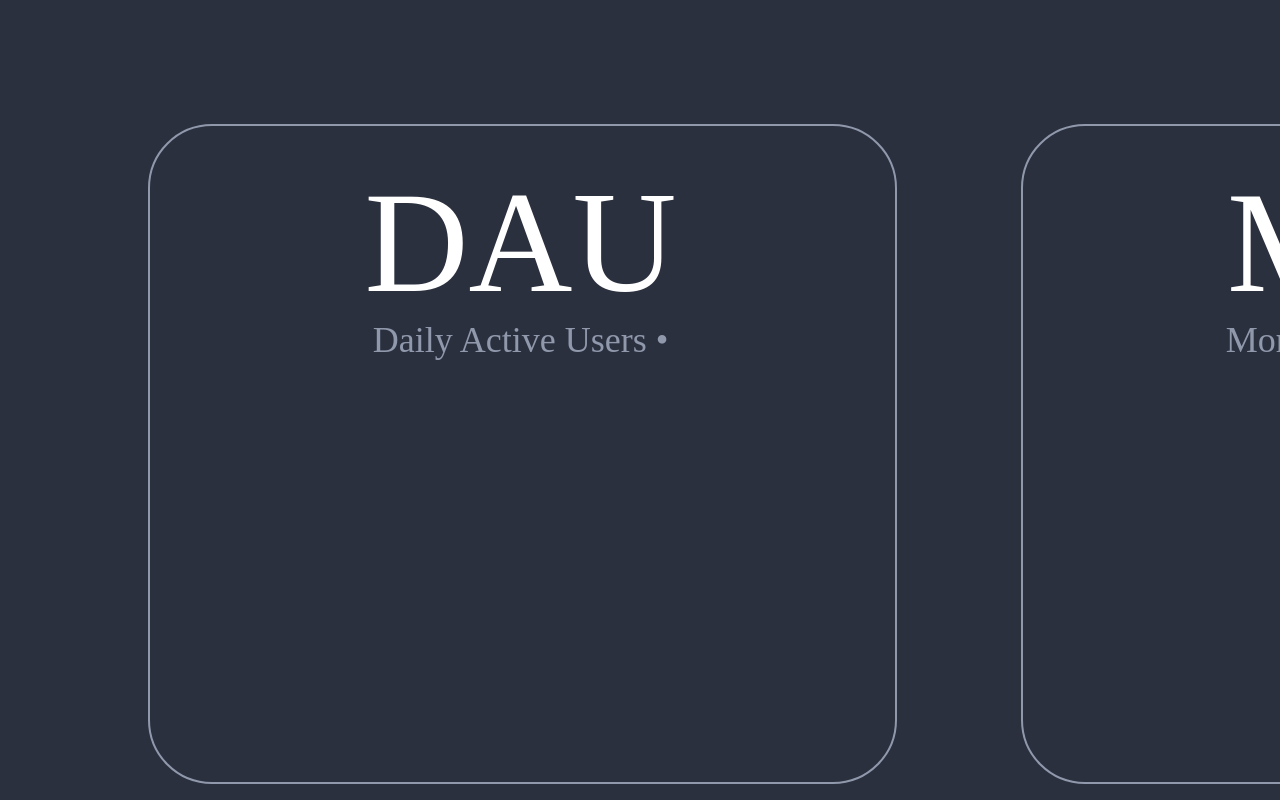
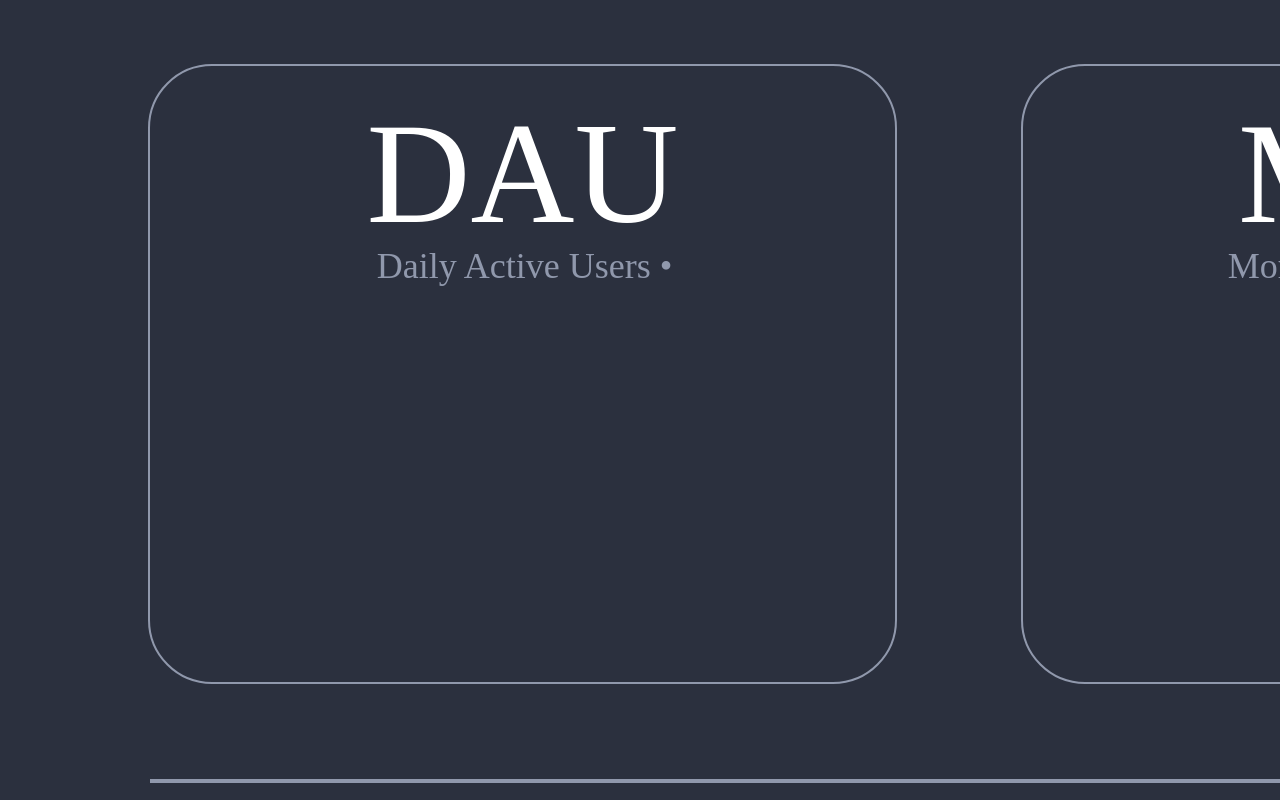
Before and after one commit to NestorLAVR/UsersActive, a Django app: template UsersAuth/templates/showusers/howmanyusers.html in a window 1280 px wide. Run offline with Django 3.2, Linux system fonts and the light colour scheme; the template is opened without the code that fills it, so the values that code supplies are empty.

Commit message:
Last commit

```diff
--- /dev/null
+++ b/UsersAuth/showusers/static/showusers/style.css
@@ -0,0 +1,184 @@
+
+
+#date {position: absolute;
+width: 442px;
+height: 49px;
+left: 1332px;
+top: 862px;
+
+font-family: Nunito Sans;
+font-style: normal;
+font-weight: bold;
+font-size: 36px;
+line-height: 49px;
+text-align: right;
+
+/* SECONDARY TEXT */
+
+color: #9098AC;
+    }
+    #img{position: absolute;
+width: 293px;
+height: 49px;
+left: 160px;
+top: 860px;
+        }
+    .gUPDOWN1 {position: relative;
+        width: 749px;
+        height: 125.73px;
+        position: relative;
+         margin-left: auto;
+        margin-right: auto;
+
+        font-family: Nunito Sans;
+        font-style: normal;
+        font-weight: 600;
+        font-size: 82.9448px;
+        line-height: 113px;
+        text-align: center;
+        margin-top: -40px;
+
+        color: #41C06C;
+    }
+        .rUPDOWN1 {position: relative;
+        width: 749px;
+        height: 125.73px;
+        position: relative;
+        margin-left: auto;
+        margin-right: auto;
+        margin-top: -40px;
+
+        font-family: Nunito Sans;
+        font-style: normal;
+        font-weight: 600;
+        font-size: 82.9448px;
+        line-height: 113px;
+        text-align: center;
+
+        color: #E85252;
+    }
+        .grUPDOWN1 {position: relative;
+        width: 749px;
+        height: 125.73px;
+        position: relative;
+        margin-left: auto;
+        margin-right: auto;
+        margin-top: -40px;
+
+        font-family: Nunito Sans;
+        font-style: normal;
+        font-weight: 600;
+        font-size: 82.9448px;
+        line-height: 113px;
+        text-align: center;
+
+        color: #9098AC;
+    }
+
+
+    #main {
+    position: fixed;
+    top: 0;
+    left: 0;
+    width: 100vw;
+    height: 100vh;
+    background-color: #2b303e;
+}
+
+#left_block {position: absolute;
+width: 749px;
+height: 620px;
+left: 148px;
+top: 64px;
+
+/* SECONDARY TEXT */
+
+border: 2px solid #9098AC;
+box-sizing: border-box;
+border-radius: 64px;
+}
+
+
+.head1{
+position: relative;
+margin-left: auto;
+margin-right: auto;
+margin-top: 10px;
+width: 315px;
+height: 166px;
+
+
+font-family: Nunito Sans;
+font-style: normal;
+font-weight: normal;
+font-size: 144px;
+line-height: 196px;
+text-align: center;
+
+/* WHITE */
+
+color: #FFFFFF;}
+
+.m1 {
+position: relative;
+width: 749px;
+height: 45px;
+margin-left: auto;
+margin-right: auto;
+
+font-family: Nunito Sans;
+font-style: normal;
+font-weight: normal;
+font-size: 36px;
+line-height: 49px;
+text-align: center;
+color: #9098AC;}
+
+.val1 {position: relative;
+width: 652px;
+height: 300px;
+margin-left: auto;
+margin-right: auto;
+
+font-family: Nunito Sans;
+font-style: normal;
+font-weight: normal;
+font-size: 220px;
+line-height: 300px;
+/* identical to box height */
+
+text-align: center;
+
+/* WHITE */
+
+color: #FFFFFF;
+
+/* WHITE */
+
+color: #FFFFFF;}
+
+
+#right_block {
+position: absolute;
+width: 749px;
+height: 620px;
+left: 1021px;
+top: 64px;
+
+/* SECONDARY TEXT */
+
+border: 2px solid #9098AC;
+box-sizing: border-box;
+border-radius: 64px;}
+
+
+#line  {position: absolute;
+width: 1620px;
+height: 0px;
+left: 150px;
+top: 779px;
+
+/* SECONDARY TEXT */
+
+border: 2px solid #9098AC;
+}
--- a/UsersAuth/showusers/views.py
+++ b/UsersAuth/showusers/views.py
@@ -1,6 +1,6 @@
 from django.shortcuts import render
 import datetime
-from . functions import  UPorDOWN, DateRecieve, AbrDay, UsersAuth_DAY, UsersAuth_pDAY, UsersAuth_MON, UsersAuths_pMON
+from . functions import  UPorDOWN, DateRecieve, AbrDay, UsersAuth_DAY, UsersAuth_pDAY, UsersAuth_MON, UsersAuths_pMON, Date_Today
 def showhowmany(request):
     date = DateRecieve()
     DAU, sd = UsersAuth_DAY(date=date)
@@ -13,7 +13,7 @@
     tria_MAU, MAUgrowth, colM = UPorDOWN(MAU, prevMAU)#изменения за прошлый месяц
     MAU=str(MAU)[:-3]+' '+ str(MAU)[-3:]
     DAU = str(DAU)[:-3] + ' ' + str(DAU)[-3:]
-    date_today=date + datetime.timedelta(days=1)
+    date_today=Date_Today()
     date_today_year = date_today.year
     date_today=AbrDay(date_today)+", "+str(date_today_year)
     context = {"DAU": DAU, "MAU": MAU , "date_day": date_day, "date_month": date_month, "MAUgrowth": MAUgrowth, "DAUgrowth":DAUgrowth, "trMAU":tria_MAU, "trDAU":tria_DAU, "CD": colD, "CM":colM,"date_today":date_today}
--- a/UsersAuth/templates/showusers/howmanyusers.html
+++ b/UsersAuth/templates/showusers/howmanyusers.html
@@ -4,349 +4,77 @@
     <script>
         setInterval(() => Location.reload(), 3600000);
     </script>
-        <style>
-    #date{position: absolute;
-width: 442px;
-height: 49px;
-left: 1332px;
-top: 959px;
 
-font-family: Nunito Sans;
-font-style: normal;
-font-weight: bold;
-font-size: 36px;
-line-height: 49px;
-text-align: right;
+    {% load static %}
 
-/* SECONDARY TEXT */
+    <link rel="stylesheet" type="text/css" href="{% static 'showusers/style.css' %}">
 
-color: #9098AC;
-    }
-    #img{position: absolute;
-width: 293px;
-height: 49px;
-left: 160px;
-top: 957px;
-        }
-    #gUPDOWN1 {position: absolute;
-        width: 749px;
-        height: 125.73px;
-        left: 148px;
-        top: 627.61px;
+</head>
 
-        font-family: Nunito Sans;
-        font-style: normal;
-        font-weight: 600;
-        font-size: 82.9448px;
-        line-height: 113px;
-        text-align: center;
-
-        color: #41C06C;
-    }
-        #rUPDOWN1 {position: absolute;
-        width: 749px;
-        height: 125.73px;
-        left: 148px;
-        top: 627.61px;
-
-        font-family: Nunito Sans;
-        font-style: normal;
-        font-weight: 600;
-        font-size: 82.9448px;
-        line-height: 113px;
-        text-align: center;
-
-        color: #E85252;
-    }
-        #grUPDOWN1 {position: absolute;
-        width: 749px;
-        height: 125.73px;
-        left: 148px;
-        top: 627.61px;
-
-        font-family: Nunito Sans;
-        font-style: normal;
-        font-weight: 600;
-        font-size: 82.9448px;
-        line-height: 113px;
-        text-align: center;
-
-        color: #9098AC;
-    }
-    #gUPDOWN2 {position: absolute;
-        width: 749px;
-        height: 125.73px;
-        left: 1021px;
-        top: 627.61px;
-
-        font-family: Nunito Sans;
-        font-style: normal;
-        font-weight: 600;
-        font-size: 82.9448px;
-        line-height: 113px;
-        text-align: center;
-    color: #41C06C;
-}
-    #rUPDOWN2 {position: absolute;
-        width: 749px;
-        height: 125.73px;
-        left: 1021px;
-        top: 627.61px;
-
-        font-family: Nunito Sans;
-        font-style: normal;
-        font-weight: 600;
-        font-size: 82.9448px;
-        line-height: 113px;
-        text-align: center;
-    color: #E85252;
-}
-    #grUPDOWN2 {position: absolute;
-        width: 749px;
-        height: 125.73px;
-        left: 1021px;
-        top: 627.61px;
-
-        font-family: Nunito Sans;
-        font-style: normal;
-        font-weight: 600;
-        font-size: 82.9448px;
-        line-height: 113px;
-        text-align: center;
-    color: #9098AC;
-}
-    #main {
-    position: fixed;
-    top: 0;
-    left: 0;
-    width: 100vw;
-    height: 100vh;
-    background-color: #2b303e;
-}
-
-#left_block {position: absolute;
-width: 749px;
-height: 660px;
-left: 148px;
-top: 124px;
-
-/* SECONDARY TEXT */
-
-border: 2px solid #9098AC;
-box-sizing: border-box;
-border-radius: 64px;
-}
+<body bgcolor="#2b303e">
 
 
-#head1{
-position: absolute;
-width: 315px;
-height: 196px;
-left: 363px;
-top: 145px;
-
-font-family: Nunito Sans;
-font-style: normal;
-font-weight: normal;
-font-size: 144px;
-line-height: 196px;
-text-align: center;
-
-/* WHITE */
-
-color: #FFFFFF;}
-
-#m1 {
-position: absolute;
-width: 517px;
-height: 49px;
-left: 262px;
-top: 316px;
-
-font-family: Nunito Sans;
-font-style: normal;
-font-weight: normal;
-font-size: 36px;
-line-height: 49px;
-text-align: center;
-color: #9098AC;}
-
-#val1 {position: absolute;
-width: 652px;
-height: 300px;
-left: 196px;
-top: 361px;
-
-font-family: Nunito Sans;
-font-style: normal;
-font-weight: normal;
-font-size: 220px;
-line-height: 300px;
-/* identical to box height */
-
-text-align: center;
-
-/* WHITE */
-
-color: #FFFFFF;
-
-/* WHITE */
-
-color: #FFFFFF;}
-
-
-#right_block {
-position: absolute;
-width: 749px;
-height: 660px;
-left: 1021px;
-top: 124px;
-
-/* SECONDARY TEXT */
-
-border: 2px solid #9098AC;
-box-sizing: border-box;
-border-radius: 64px;}
-
-#head2{position: absolute;
-width: 333px;
-height: 196px;
-left: 1227px;
-top: 145px;
-
-font-family: Nunito Sans;
-font-style: normal;
-font-weight: normal;
-font-size: 144px;
-line-height: 196px;
-text-align: center;
-
-/* WHITE */
-
-color: #FFFFFF;}
-
-#m2 {
-position: absolute;
-width: 749px;
-height: 49px;
-left: 1021px;
-top: 316px;
-
-font-family: Nunito Sans;
-font-style: normal;
-font-weight: normal;
-font-size: 36px;
-line-height: 49px;
-text-align: center;
-color: #9098AC;}
-
-#val2 {
-position: absolute;
-width: 749px;
-height: 300px;
-left: 1021px;
-top: 361px;
-
-font-family: Nunito Sans;
-font-style: normal;
-font-weight: normal;
-font-size: 220px;
-line-height: 300px;
-/* identical to box height */
-
-text-align: center;
-
-/* WHITE */
-
-color: #FFFFFF;}
-.green{color: #41C06C}
-
-
-#line  {position: absolute;
-width: 1620px;
-height: 0px;
-left: 150px;
-top: 889px;
-
-/* SECONDARY TEXT */
-
-border: 2px solid #9098AC;
-}
-        </style>
-    </head>
-
-    <body>
-        <div id="main">
             <div id="left_block">
-
-
-            </div>
-             <div id="head1">
+                <div class="head1">
                    DAU
                 </div>
-            <div id="m1">
+                <div class="m1">
                         Daily Active Users • {{date_day}}
                 </div>
-            <div id="val1">
+                <div class="val1">
                         {{DAU}}
                 </div>
-            <div id="right_block">
-
-            </div>
                 {% if trDAU == '▲' %}
-            <div id="gUPDOWN1" >
+                <div class="gUPDOWN1" >
 
                     <font size="41px">{{trDAU}}</font>{{DAUgrowth}}
                 </div>
                 {% elif trDAU == '▼' %}
-            <div id="rUPDOWN1" >
+                <div class="rUPDOWN1" >
 
                     <font size="41px">{{trDAU}}</font>{{DAUgrowth}}
                 </div>
                 {% else %}
-            <div id="grUPDOWN1" >
+                <div class="grUPDOWN1" >
 
                     <font size="41px">{{trDAU}}</font>{{DAUgrowth}}
                 </div>
                 {% endif %}
-            <div id="head2">
+            </div>
+
+
+
+            <div id="right_block">
+                <div class="head1">
                     MAU
-
                 </div>
-            <div id="m2">
+                <div class="m1">
                     Monthly Active Users • {{date_month}}
-
                 </div>
-            <div id="val2">
+                <div class="val1">
                         {{MAU}}
                 </div>
-
                 {% if trMAU == '▲' %}
-            <div id="gUPDOWN2" >
-
+                <div class="gUPDOWN1" >
                     <font size="41px">{{trMAU}}</font>{{MAUgrowth}}
                 </div>
                 {% elif trMAU == '▼' %}
-            <div id="rUPDOWN2" >
-
+                <div class="rUPDOWN1" >
                 <font size="41px">{{trMAU}}</font>{{MAUgrowth}}
                 </div>
                 {% else %}
-            <div id="grUPDOWN2" >
-
+                <div class="grUPDOWN1" >
                     <font size="41px">{{trMAU}}</font>{{MAUgrowth}}
                 </div>
                 {% endif %}
-            <div id="line">
+            </div>
 
-            </div>
+            <div id="line"></div>
             {% load static %}
             <img src="{% static "showusers/logo.png" %}" alt="My image" id="img">
             <div id="date">
                 Fast prod • {{date_today}}
             </div>
 
-
-        </div>
     </body>
 </html>
```
Also changed, not shown: UsersAuth/showusers/functions.py (+9 -0 lines). Lines whose indentation alone changed are shown as unchanged.
